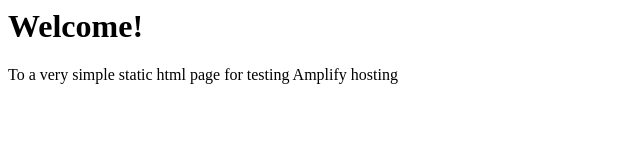
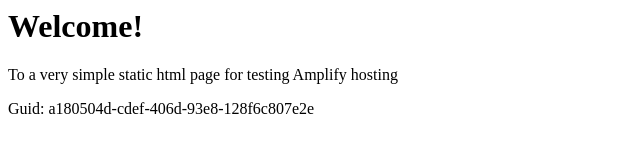
Before and after one commit to aws-aemilia-arn/Github-PR-Commit-Integration-Test-DoNotTouch-v0-prod-eu-north-1, a website: page src/index.html in a window 1280 px wide. Shown: the whole page, without its empty margins (0-640 px from the left). Drawn offline with Linux system fonts and the light colour scheme.

Commit message:
commit from integ tests

```diff
--- a/src/index.html
+++ b/src/index.html
@@ -1,3 +1,5 @@
+
+
 <html lang="en">
 
 <head>
@@ -10,6 +12,6 @@
 <body>
     <h1>Welcome!</h1>
     <p>To a very simple static html page for testing Amplify hosting</p>
-</body>
+    <p>Guid: a180504d-cdef-406d-93e8-128f6c807e2e</p></body>
 
 </html>
```
